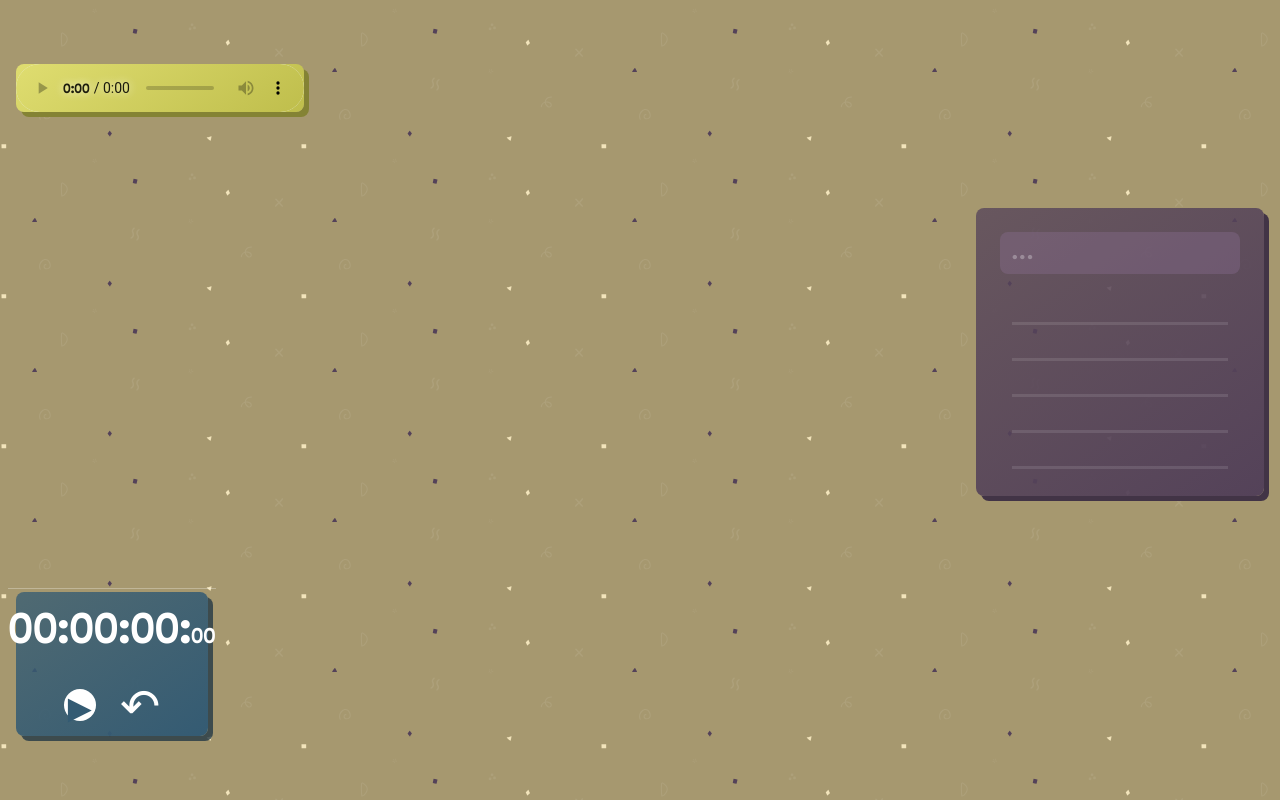
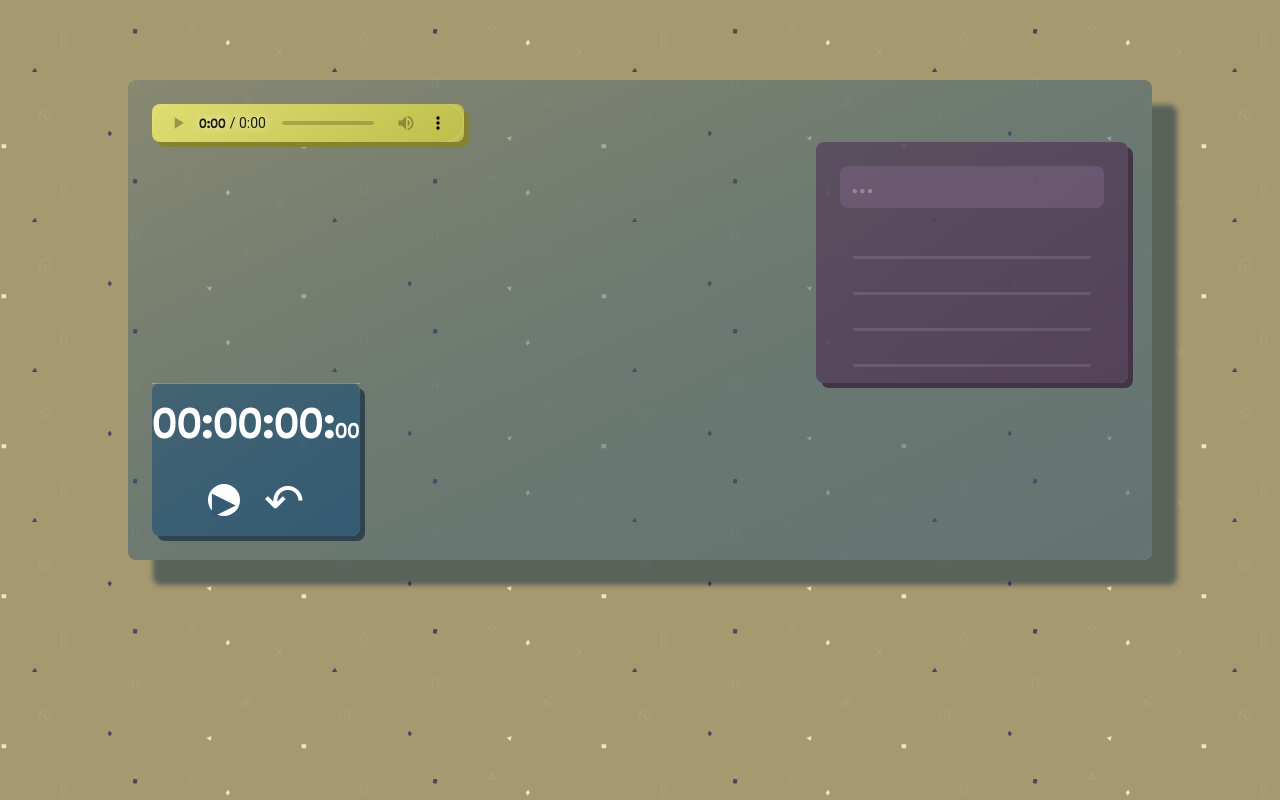
Before and after one commit to michaeland974/junk-drawer-app, a React (Vite) app in the folder client/: page / in a window 1280 px wide. Built offline with nearby package versions, Linux system fonts and the light colour scheme.

Commit message:
style: App ipad layout updated

```diff
--- a/client/src/App.tsx
+++ b/client/src/App.tsx
@@ -8,9 +8,9 @@ import './assets/global-styles/App.css';
 export const App = () => {
   return (
     <>
-    <MusicPlayer url='/stream'/>
-    <Notepad />
-    <Stopwatch />
+      <MusicPlayer url='/stream'/>
+      <Notepad />
+      <Stopwatch />
     </>
   );
 };
--- a/client/src/Components/MusicPlayer/styles/MusicPlayer.module.css
+++ b/client/src/Components/MusicPlayer/styles/MusicPlayer.module.css
@@ -6,7 +6,7 @@
 
   background: var(--background-gradient);
   border-radius: var(--border-radius);
-  box-shadow:  5px 5px 0px #848334;
+  box-shadow: var(--box-shadow-dimension-mobile) #848334;
 }
 
 /* Chrome */
--- a/client/src/Components/Notepad/styles/Notepad.module.css
+++ b/client/src/Components/Notepad/styles/Notepad.module.css
@@ -19,7 +19,7 @@
 
   background: linear-gradient(145deg, #544259c1,
                               var(--secondary-purple));
-  box-shadow:  5px 5px 0px #423446;
+  box-shadow: var(--box-shadow-dimension-mobile) #423446;
 }
 
 .container::-webkit-scrollbar {
--- a/client/src/Components/Stopwatch/styles/Stopwatch.module.css
+++ b/client/src/Components/Stopwatch/styles/Stopwatch.module.css
@@ -16,5 +16,5 @@
 
   background: linear-gradient(145deg, var(--secondary-blue-with-opacity),
                                       var(--secondary-blue));
-  box-shadow:  5px 5px 0px #1f3644c6;
+  box-shadow: var(--box-shadow-dimension-mobile) #1f3644c6;
 }
--- a/client/src/assets/global-styles/App.css
+++ b/client/src/assets/global-styles/App.css
@@ -7,6 +7,8 @@
 #root{
   --secondary-blue: #345B73;
   --secondary-blue-with-opacity: #345b73c1;
+  --background-blue: #345b7395;
+  --background-blue-with-opacity: #345b7342;
   --secondary-purple: #544259;
   --secondary-purple-with-opacity: #8c72945b;
   --secondary-green: #BFBE4C;
@@ -14,8 +16,10 @@
   --highlight: #BFBE4C;
   --white-with-opacity: rgba(255, 255, 255, 0.285);
 
+  --box-shadow-dimension-mobile: 5px 5px 0px;
+  --box-shadow-dimension: 25px 25px 5px;
   --mobile-dimension: 12rem;
-  --rotate: rotate(15deg);
+  --rotate: rotate(45deg);
   --border-radius: 8px;
   --line-height-xl: 1rem;
   --fs-xl: clamp(2rem, 4vw, 3rem);
@@ -31,3 +35,34 @@
   flex-direction: column;
   justify-content: space-around;
 }
+
+@media only screen and (min-height: 800px) {
+  #root{
+    --mobile-dimension: 13rem;
+    padding: 1.5rem;
+  }
+}
+
+@media only screen and (min-width: 650px) {
+  body{
+    position: relative;
+    background-image: url('./../background.svg');
+  }
+
+  #root{
+    position: absolute;
+    left: 0;
+    right: 0;
+    top: 50%;
+    transform: translateY(10vh);
+    margin: auto;
+
+    width: 80vw;
+    height: 60vh;
+
+    box-shadow:  var(--box-shadow-dimension) #11334784;
+    background: linear-gradient(to left top, var(--background-blue), 70%,
+                                             var(--background-blue-with-opacity));
+    border-radius: var(--border-radius);
+  }
+}
```
